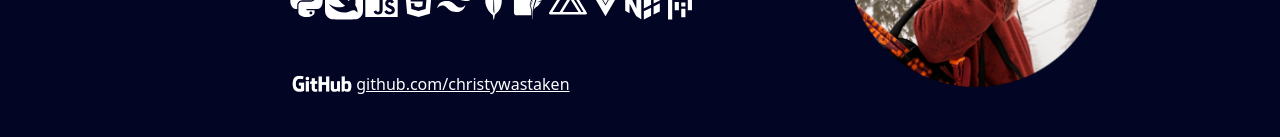
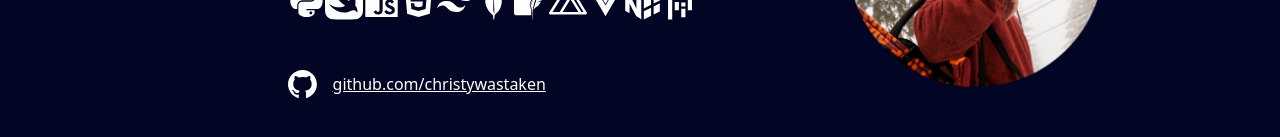
Before and after one commit to christywastaken/christianharrison, a Nuxt app: page / in a window 1280 px wide. Shown: the part 457-594 px from the top of the page. Built offline with nearby package versions, Linux system fonts and the light colour scheme.

Commit message:
Small UI change

```diff
--- a/components/BlogPostDesktop.vue
+++ b/components/BlogPostDesktop.vue
@@ -2,7 +2,7 @@
 <template>
   <div class="">
     <a :href="link" target="_blank" class="absolute top-0 left-0 hover:white-shadow" />
-    <a :href="link" target="_blank" class="flex flex-col justify-center p-4 my-4 rounded-md bg-white max-w-4xl hover:white-shadow">
+    <a :href="link" target="_blank" class="flex flex-col justify-center p-4 my-4 rounded-md bg-slate-50 max-w-4xl hover:white-shadow">
       <h2 class="md:text-3xl text-xl font-bold">{{ title }}</h2>
       <div class="flex flex-row justify-center pt-4">
         <p class="w-1/2 mb-4 text-sm pe-4" v-html="about"></p>
--- a/components/BlogPostMobile.vue
+++ b/components/BlogPostMobile.vue
@@ -1,5 +1,5 @@
 <template>
-  <a :href="link" target="_blank" class="flex flex-col justify-center p-4 my-8 rounded-md bg-white hover:white-shadow">
+  <a :href="link" target="_blank" class="flex flex-col justify-center p-4 my-8 rounded-md bg-slate-100 hover:white-shadow">
     <h2 class="md:text-3xl text-xl font-bold">{{ title }}</h2>
     <p class="italic mb-4" v-html="about"></p>
     <img :src="imageSrc" class="object-contain rounded-md" />
--- a/components/IndexDesktop.vue
+++ b/components/IndexDesktop.vue
@@ -20,7 +20,7 @@
             href="https://github.com/christywastaken"
             class="flex flex-row items-center hover:text-gray-400"
             target="_blank"
-            ><img src="/misc/GitHub_Logo_White.png" class="flex object-contain h-7 flex-row" />
+            ><img src="/stack-images/github-mark-white.svg" class="flex object-contain pe-4 h-7 flex-row" />
              <u>github.com/christywastaken</u></a
           >
         </div>
```
Also changed, not shown: public/stack-images/github-mark-white.svg (added).
